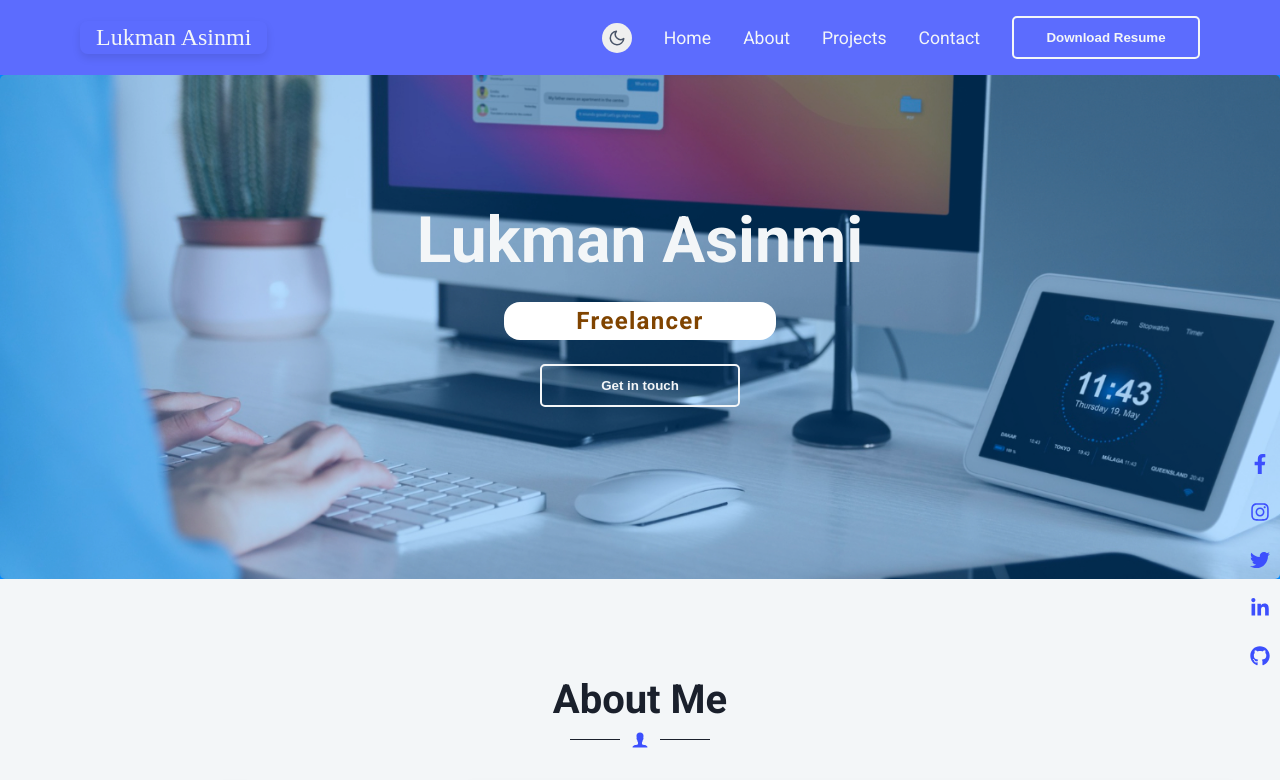
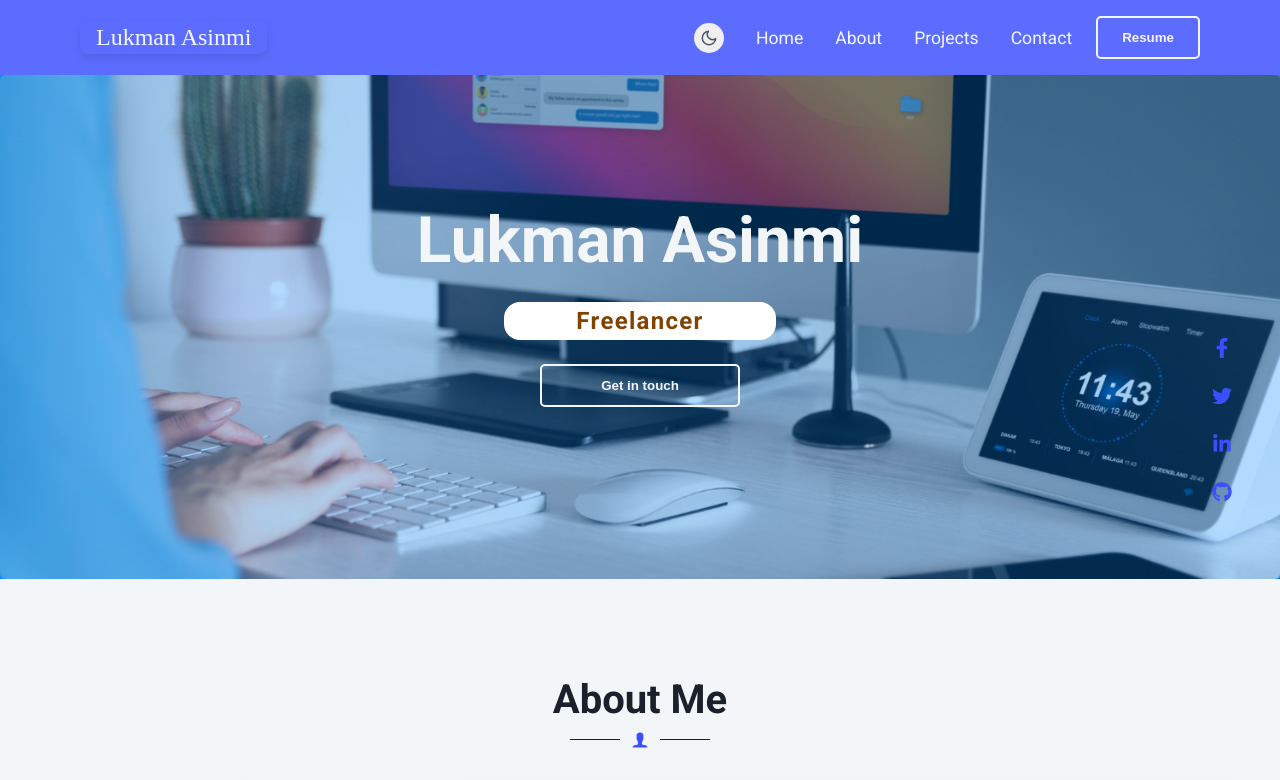
Before and after one commit to eemanDigital/my_portfolio, a React (Vite) app: page / in a window 1280 px wide. Shown: the top 780 px of the page. Built offline with nearby package versions, Linux system fonts and the light colour scheme.

Commit message:
fixed more styling bug

```diff
--- a/src/components/About/About.jsx
+++ b/src/components/About/About.jsx
@@ -1,6 +1,6 @@
 import profileImage from "../../assets/profileImage.jpg";
-import { FaReact, FaNodeJs, FaHtml5 } from "react-icons/fa";
-import { SiMongodb, SiExpress, SiJavascript } from "react-icons/si";
+import { FaReact, FaNodeJs, FaHtml5, FaGitAlt } from "react-icons/fa";
+import { SiMongodb, SiExpress, SiJavascript, SiPostman } from "react-icons/si";
 import { RiTailwindCssFill } from "react-icons/ri";
 import { AiOutlineAntDesign } from "react-icons/ai";
 import { IoIosPerson } from "react-icons/io";
@@ -17,6 +17,8 @@ const skills = [
   { name: "MongoDB", icon: <SiMongodb /> },
   { name: "Ant Design", icon: <AiOutlineAntDesign /> },
   { name: "Tailwind CSS", icon: <RiTailwindCssFill /> },
+  { name: "Git", icon: <FaGitAlt /> },
+  { name: "Postman", icon: <SiPostman /> },
 ];
 
 const About = () => {
--- a/src/components/Footer/Footer.jsx
+++ b/src/components/Footer/Footer.jsx
@@ -1,4 +1,4 @@
-import { FaGithub, FaLinkedin, FaTwitter } from "react-icons/fa";
+import { FaFacebookF, FaGithub, FaLinkedin, FaTwitter } from "react-icons/fa";
 import styles from "./footer.module.css";
 
 const Footer = () => {
@@ -35,21 +35,28 @@ const Footer = () => {
           <h3>Connect</h3>
           <div className={styles.socialLinks}>
             <a
-              href="https://github.com/yourusername"
+              href="https://www.facebook.com/share/23GfyLNABwGRsg8G/?mibextid=qi2Omg"
+              target="_blank"
+              rel="noopener noreferrer"
+              aria-label="Facebook">
+              <FaFacebookF className={styles.socialIcon} />
+            </a>
+            <a
+              href="https://github.com/eemanDigital"
               target="_blank"
               rel="noopener noreferrer"
               aria-label="GitHub">
               <FaGithub className={styles.socialIcon} />
             </a>
             <a
-              href="https://linkedin.com/in/yourusername"
+              href="https://www.linkedin.com/in/lukman-asinmi-359512257"
               target="_blank"
               rel="noopener noreferrer"
               aria-label="LinkedIn">
               <FaLinkedin className={styles.socialIcon} />
             </a>
             <a
-              href="https://twitter.com/yourusername"
+              href="https://x.com/LuqmanAsinmi"
               target="_blank"
               rel="noopener noreferrer"
               aria-label="Twitter ">
--- a/src/components/Navbar/NavBar.jsx
+++ b/src/components/Navbar/NavBar.jsx
@@ -74,13 +74,13 @@ const Navbar = () => {
           </li>
           <li>
             <button className={styles.btn} onClick={handleDownloadResume}>
-              Download Resume
+              Resume
             </button>
           </li>
         </ul>
         {!isMenuOpen && (
           <button className={styles.navbarToggle} onClick={toggleMenu}>
-            <FaBars id="icon" />
+            <FaBars color="#ffff" id="icon" />
           </button>
         )}
       </div>
--- a/src/components/Navbar/navbar.module.css
+++ b/src/components/Navbar/navbar.module.css
@@ -78,9 +78,8 @@
 .btn {
   background-color: transparent;
   color: var(--primary-text-color);
-  width: 188px;
   padding: 0.75rem 1.5rem;
-  margin-left: 2rem;
+  margin-left: 1.5rem;
   border: 2px solid var(--primary-text-color);
   border-radius: 5px;
   cursor: pointer;
@@ -101,8 +100,8 @@
     position: absolute;
     top: 0;
     right: 0;
-    width: 55%;
-    height: 70vh;
+    width: 50%;
+    height: 62vh;
     flex-direction: column;
     background: var(--background-primary-color);
     z-index: 100;
@@ -188,6 +187,7 @@
   .btn {
     background-color: var(--primary-light-blue-color);
     color: var(--primary-text-color);
+    margin-left: 0;
   }
 
   .btn:hover {
--- a/src/components/SocialMedia/SocialMediaIcons.jsx
+++ b/src/components/SocialMedia/SocialMediaIcons.jsx
@@ -1,51 +1,38 @@
-import {
-  FaFacebookF,
-  FaInstagram,
-  FaTwitter,
-  FaLinkedinIn,
-  FaGithub,
-} from "react-icons/fa";
+import { FaFacebookF, FaTwitter, FaLinkedinIn, FaGithub } from "react-icons/fa";
 import styles from "./socialMediaIcons.module.css";
 
 const SocialMediaIcons = () => {
   return (
-    <div className={styles.socialMediaIcons}>
+    <div className={styles.socialMediaIcons} data-aos="fade-right">
       <ul>
-        <li data-aos="fade-right">
+        <li>
           <a
-            href="https://facebook.com"
+            href="https://www.facebook.com/share/23GfyLNABwGRsg8G/?mibextid=qi2Omg"
             target="_blank"
             rel="noopener noreferrer">
             <FaFacebookF className={styles.icon} />
           </a>
         </li>
-        <li data-aos="fade-right">
+
+        <li>
           <a
-            href="https://instagram.com"
-            target="_blank"
-            rel="noopener noreferrer">
-            <FaInstagram className={styles.icon} />
-          </a>
-        </li>
-        <li data-aos="fade-right">
-          <a
-            href="https://twitter.com"
+            href="https://x.com/LuqmanAsinmi"
             target="_blank"
             rel="noopener noreferrer">
             <FaTwitter className={styles.icon} />
           </a>
         </li>
-        <li data-aos="fade-right">
+        <li>
           <a
-            href="https://linkedin.com"
+            href="https://www.linkedin.com/in/lukman-asinmi-359512257"
             target="_blank"
             rel="noopener noreferrer">
             <FaLinkedinIn className={styles.icon} />
           </a>
         </li>
-        <li data-aos="fade-right">
+        <li>
           <a
-            href="https://github.com"
+            href="https://github.com/eemanDigital"
             target="_blank"
             rel="noopener noreferrer">
             <FaGithub className={styles.icon} />
--- a/src/components/SocialMedia/socialMediaIcons.module.css
+++ b/src/components/SocialMedia/socialMediaIcons.module.css
@@ -1,8 +1,8 @@
 /* Base Styles for Social Media Icons Component */
 .socialMediaIcons {
   position: fixed;
-  top: 70%;
-  right: 0;
+  top: 40%;
+  right: 3%;
 
   transform: translateY(-50%);
   z-index: 100;
--- a/src/projectData.js
+++ b/src/projectData.js
@@ -10,7 +10,7 @@ export const project_data = [
     image: screenshot2,
 
     fullDescription:
-      "CaseMaster App is a comprehensive case management solution tailored for law firms to efficiently manage legal cases and administrative tasks. It offers a unified platform to handle case tracking, client and staff coordination, document management, billing, and reporting.\nThe application integrates email notifications, ensuring stakeholders are promptly informed about case updates. With features like Role-Based Access Control (RBAC), calendar event management, and dynamic reporting, CaseMaster not only enhances productivity but also improves transparency with its client-facing dashboard. Its secure, responsive design ensures ease of use across devices, empowering legal teams to streamline their workflows.",
+      "CaseMaster App is a comprehensive case management solution tailored for law firms to efficiently manage legal cases and administrative tasks. It offers a unified platform to handle case tracking, client and staff coordination, document management, billing, search data search functionality, and reporting. The application integrates email notifications, ensuring stakeholders are promptly informed about case updates. With features like Role-Based Access Control (RBAC), calendar event management, and dynamic reporting, CaseMaster not only enhances productivity but also improves transparency with its client-facing dashboard. It is secure, responsive design ensures ease of use across devices, empowering legal teams to streamline their workflows.",
 
     technologies: [
       "React",
@@ -108,7 +108,7 @@ export const project_data = [
       "Improved skills in state management and component reusability.",
       "Gained proficiency in designing responsive and user-friendly interfaces using CSS.",
     ],
-    siteUrl: "https://github.com/eemanDigital/my_portfolio.git", // Replace with the actual live demo URL
+    siteUrl: "https://tic-tac-toe-app-mu-lemon.vercel.app/", // Replace with the actual live demo URL
     codeUrl: "https://github.com/eemanDigital/tic-tac-toe_app", // Replace with the actual GitHub repository URL
   },
 ];
```
